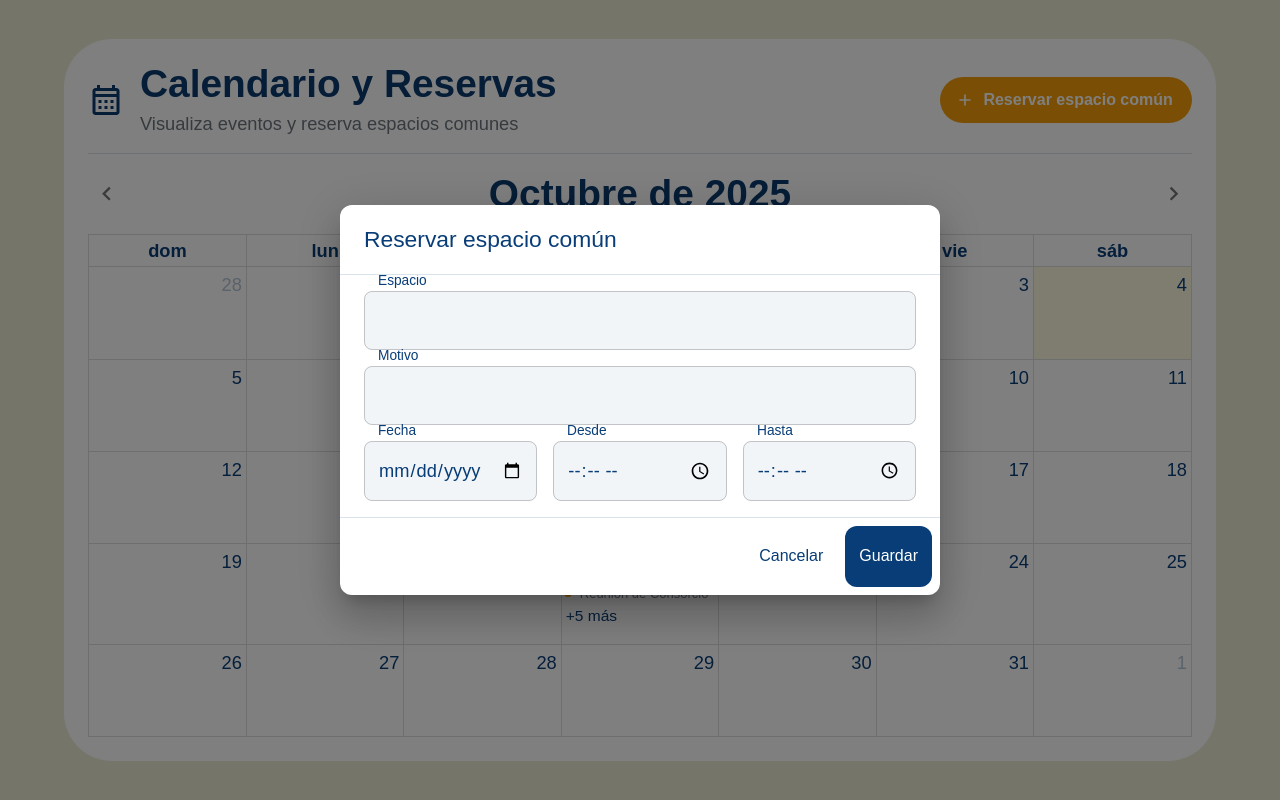
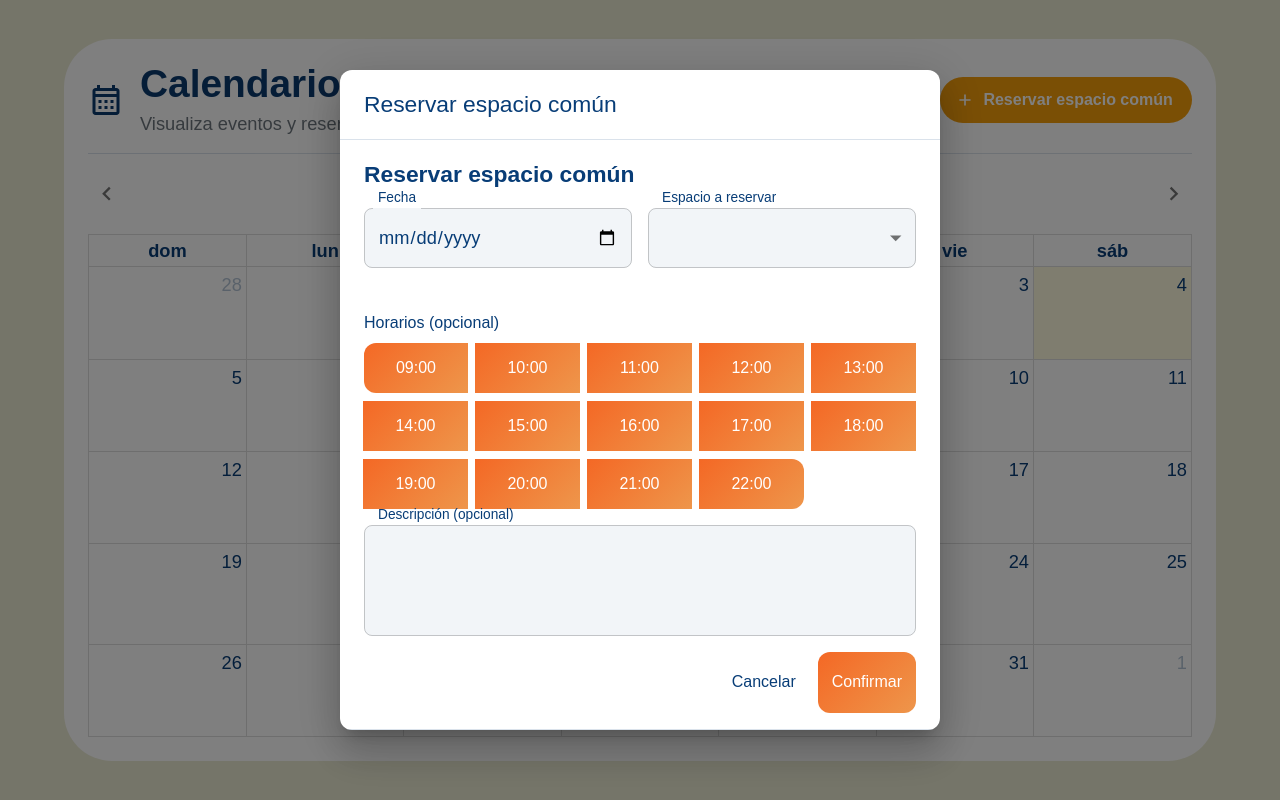
Before and after one commit to MartuPe/Foraria-front, a React (Create React App) app: page /calendario in a window 1280 px wide. Both pictures are taken after a click on the button "Reservar espacio común". Built offline with nearby package versions, Linux system fonts and the light colour scheme.

Commit message:
Nueva reserva integrada al calendario

```diff
--- a/src/pages/Calendar.tsx
+++ b/src/pages/Calendar.tsx
@@ -8,6 +8,7 @@ import interactionPlugin, { DateClickArg } from "@fullcalendar/interaction";
 import esLocale from "@fullcalendar/core/locales/es";
 
 import "../styles/fullcalendar.css";
+import NewReserve from "./NewReserve";
 
 // Mock de eventos
 const EVENTS = [
@@ -27,6 +28,7 @@ export default function Calendar() {
   const [openReserve, setOpenReserve] = React.useState(false);
   const [openDay, setOpenDay] = React.useState<string | null>(null);
   const [title, setTitle] = React.useState("");
+  const [reserveDate, setReserveDate] = React.useState<Date | null>(null);
 
   const updateTitle = () => {
     const api = calendarRef.current?.getApi();
@@ -52,6 +54,17 @@ export default function Calendar() {
   const onDateClick = (arg: DateClickArg) => {
     if (isPast(arg.date)) return;
     setOpenDay(arg.date.toISOString());
+  };
+
+  const handleConfirmReserve = (payload: {
+    area: string;
+    description: string;
+    date: string;
+    time: string | null;
+  }) => {
+    console.log("Reserva confirmada:", payload);
+    setOpenReserve(false);
+    // TODO: persistir en backend y refrescar eventos en FullCalendar
   };
 
   return (
@@ -119,40 +132,50 @@ export default function Calendar() {
         />
       </Box>
 
-      {/*reservar (botón) */}
+      {/* Popup: Reservar (usa tu componente) */}
       <Dialog open={openReserve} onClose={() => setOpenReserve(false)} maxWidth="sm" fullWidth>
         <DialogTitle>Reservar espacio común</DialogTitle>
         <DialogContent dividers>
-          <Stack spacing={2}>
-            <TextField label="Espacio" placeholder="SUM, Parrilla, Cancha..." fullWidth />
-            <TextField label="Motivo" placeholder="Cumpleaños, reunión, etc." fullWidth />
-            <Stack direction="row" spacing={2}>
-              <TextField label="Fecha" type="date" fullWidth />
-              <TextField label="Desde" type="time" fullWidth />
-              <TextField label="Hasta" type="time" fullWidth />
-            </Stack>
-          </Stack>
+          <NewReserve
+            date={reserveDate}
+            onCancel={() => setOpenReserve(false)}
+            onConfirm={handleConfirmReserve}
+          />
         </DialogContent>
-        <DialogActions>
-          <Button onClick={() => setOpenReserve(false)}>Cancelar</Button>
-          <Button variant="contained" onClick={() => setOpenReserve(false)}>Guardar</Button>
-        </DialogActions>
+        {/* Sin DialogActions porque los botones están dentro del componente */}
       </Dialog>
 
-      {/* día clickeado */}
+      {/* Popup: Día clickeado */}
       <Dialog open={!!openDay} onClose={() => setOpenDay(null)} maxWidth="sm" fullWidth>
         <DialogTitle>
-          {openDay && new Date(openDay).toLocaleDateString("es-ES", {
-            weekday: "long", day: "numeric", month: "long", year: "numeric",
-          })}
+          {openDay &&
+            new Date(openDay).toLocaleDateString("es-ES", {
+              weekday: "long",
+              day: "numeric",
+              month: "long",
+              year: "numeric",
+            })}
         </DialogTitle>
         <DialogContent dividers>
-          <Typography variant="subtitle2" gutterBottom>Eventos del día</Typography>
-          <Typography variant="body2" color="text.secondary">No hay eventos.</Typography>
+          <Typography variant="subtitle2" gutterBottom>
+            Eventos del día
+          </Typography>
+          <Typography variant="body2" color="text.secondary">
+            No hay eventos.
+          </Typography>
         </DialogContent>
         <DialogActions>
           <Button onClick={() => setOpenDay(null)}>Cerrar</Button>
-          <Button variant="contained" onClick={() => { setOpenDay(null); setOpenReserve(true); }}>
+          <Button
+            variant="contained"
+            onClick={() => {
+              // abrir el popup con la fecha seleccionada
+              const d = openDay ? new Date(openDay) : null;
+              setOpenDay(null);
+              setReserveDate(d);
+              setOpenReserve(true);
+            }}
+          >
             Reservar este día
           </Button>
         </DialogActions>
--- a/src/pages/NewReserve.tsx
+++ b/src/pages/NewReserve.tsx
@@ -1,106 +1,124 @@
+// src/pages/NewReserve.tsx
+import * as React from "react";
+import { TextField, Button, MenuItem, Stack, Typography } from "@mui/material";
+import ToggleButton from "@mui/material/ToggleButton";
+import ToggleButtonGroup from "@mui/material/ToggleButtonGroup";
 
-import { useState } from "react";
-import { TextField, Button, MenuItem } from "@mui/material";
-import ToggleButton from '@mui/material/ToggleButton';
-import ToggleButtonGroup from '@mui/material/ToggleButtonGroup';
-
-export default function ClaimForm() {
-  const [area, setArea] = useState("");
-  const [description, setDescription] = useState("");
+type NewReserveProps = {
+  date?: Date | null;
+  onCancel: () => void;
+  onConfirm: (payload: {
+    area: string;
+    description: string;
+    date: string;
+    time: string | null;
+  }) => void;
+};
 
 const horarios = [
-  "09:00", "10:00", "11:00", "12:00",
-  "13:00", "14:00", "15:00", "16:00",
-  "17:00", "18:00", "19:00", "20:00",
-  "21:00", "22:00"
+  "09:00","10:00","11:00","12:00",
+  "13:00","14:00","15:00","16:00",
+  "17:00","18:00","19:00","20:00",
+  "21:00","22:00",
 ];
 
+function toInputDate(d: Date) {
+  const y = d.getFullYear();
+  const m = String(d.getMonth() + 1).padStart(2, "0");
+  const day = String(d.getDate()).padStart(2, "0");
+  return `${y}-${m}-${day}`;
+}
 
-  const onDrop = (acceptedFiles: File[]) => {
+export default function NewReserve({ date, onCancel, onConfirm }: NewReserveProps) {
+  const [area, setArea] = React.useState("");
+  const [description, setDescription] = React.useState("");
+  const [day, setDay] = React.useState<string>(date ? toInputDate(date) : "");
+  const [time, setTime] = React.useState<string | null>(null);
 
-  };
-
-
-const [horarioSeleccionado, setHorarioSeleccionado] = useState<string | null>(null);
-
-  const handleChange = (_event: React.MouseEvent<HTMLElement>, newHorario: string | null) => {
-    setHorarioSeleccionado(newHorario);
-  };
-
+  const isPastDate = React.useMemo(() => {
+    if (!day) return false;
+    const today = new Date(); today.setHours(0,0,0,0);
+    const chosen = new Date(day + "T00:00:00");
+    return chosen < today;
+  }, [day]);
 
   const handleSubmit = (e: React.FormEvent) => {
     e.preventDefault();
-    console.log({ area, description });
+    if (!day || !area || isPastDate) return;
+    onConfirm({ area, description, date: day, time });
   };
 
   return (
     <form className="foraria-form" onSubmit={handleSubmit}>
-      <h2 className="foraria-form-title">Reservar Espacio Comun</h2>
+      <Typography variant="h6" sx={{ mb: 2, fontWeight: 700 }}>
+        Reservar espacio común
+      </Typography>
 
-
-      <div className="foraria-form-row">
-        <div className="foraria-form-group">
-          <label className="foraria-form-label">Espacio a Reservar</label>
+      <Stack spacing={2}>
+        <Stack direction={{ xs: "column", sm: "row" }} spacing={2}>
           <TextField
+            label="Fecha"
+            type="date"
+            value={day}
+            onChange={(e) => setDay(e.target.value)}
+            fullWidth
+            InputLabelProps={{ shrink: true }}
+            error={isPastDate}
+            helperText={isPastDate ? "No se pueden reservar fechas pasadas" : " "}
+          />
+          <TextField
+            label="Espacio a reservar"
             select
             fullWidth
             value={area}
             onChange={(e) => setArea(e.target.value)}
-            className="foraria-form-input"
           >
             <MenuItem value="Pileta">Pileta</MenuItem>
             <MenuItem value="SUM">SUM</MenuItem>
-            <MenuItem value="Parilla">Parilla</MenuItem>
+            <MenuItem value="Parrilla">Parrilla</MenuItem>
           </TextField>
-        </div>
-        </div>
+        </Stack>
 
-      <div className="foraria-form-group">
-        <label className="foraria-form-label">Horarios Disponibles</label>
-
+        <div>
+          <Typography variant="subtitle2" sx={{ mb: 1 }}>
+            Horarios (opcional)
+          </Typography>
           <ToggleButtonGroup
-        value={horarioSeleccionado}
+            value={time}
             exclusive
-        onChange={handleChange}
-        sx={{
-          display: "grid",
-          gridTemplateColumns: "repeat(auto-fill, minmax(100px, 1fr))",
-          gap: 1,
-        }}
+            onChange={(_e, v) => setTime(v)}
+            sx={{ display: "grid", gridTemplateColumns: "repeat(auto-fill, minmax(100px, 1fr))", gap: 1 }}
           >
             {horarios.map((hora) => (
-          <ToggleButton
-            key={hora}
-            value={hora}
-            className="foraria-gradient-button"
-          >
+              <ToggleButton key={hora} value={hora} className="foraria-gradient-button">
                 {hora}
               </ToggleButton>
             ))}
           </ToggleButtonGroup>
-
         </div>
 
-      <div className="foraria-form-group">
-        <label className="foraria-form-label">Descripción Detallada</label>
         <TextField
+          label="Descripción (opcional)"
           fullWidth
           multiline
-          minRows={4}
+          minRows={3}
           value={description}
           onChange={(e) => setDescription(e.target.value)}
-          placeholder="Proporciona todos los detalles relevantes del problema..."
-          className="foraria-form-textarea"
+          placeholder="Detalles de tu reserva…"
         />
-      </div>
 
-
-      <div className="foraria-form-actions">
-        <Button type="submit" className="foraria-gradient-button boton-crear-reclamo">
-          Confirmar Reserva
+        <Stack direction="row" spacing={1} justifyContent="flex-end">
+          <Button onClick={onCancel}>Cancelar</Button>
+          <Button
+            type="submit"
+            variant="contained"
+            className="foraria-gradient-button"
+            disabled={!day || !area || isPastDate}
+          >
+            Confirmar
           </Button>
-        <Button className="foraria-outlined-white-button">Cancelar</Button>
-      </div>
+        </Stack>
+      </Stack>
     </form>
   );
 }
```
Lines whose indentation alone changed are shown as unchanged.
